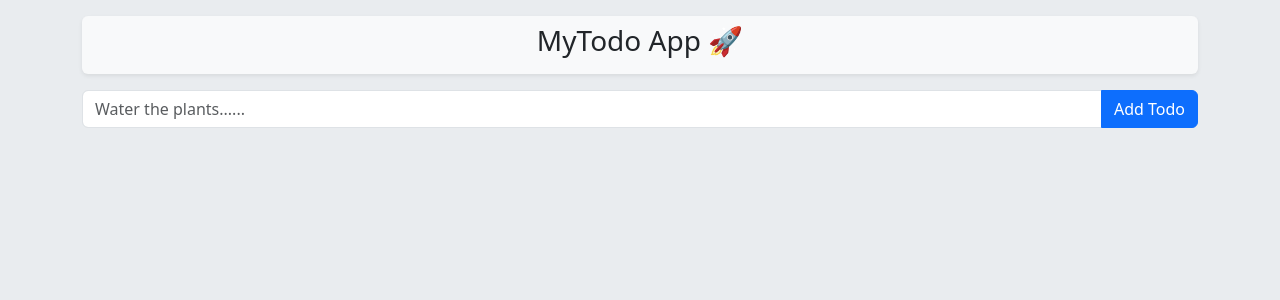
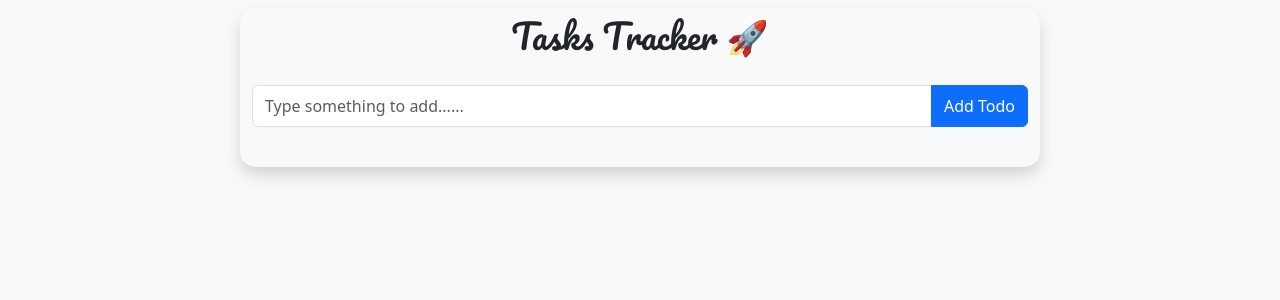
Before and after one commit to vamsi-tupakula/TasksTracker, a React (Create React App) app: page / in a window 1280 px wide. Shown: the top 300 px of the page. Built offline with nearby package versions, Linux system fonts and the light colour scheme.

Commit message:
website UI and fonts changed...

```diff
--- a/public/index.html
+++ b/public/index.html
@@ -2,7 +2,7 @@
 <html lang="en">
   <head>
     <meta charset="utf-8" />
-    <link rel="icon" href="%PUBLIC_URL%/favicon.ico" />
+    <link rel="icon" href="fav.png" />
     <meta name="viewport" content="width=device-width, initial-scale=1" />
     <meta name="theme-color" content="#000000" />
     <meta
@@ -24,7 +24,7 @@
       work correctly both with client-side routing and a non-root public URL.
       Learn how to configure a non-root public URL by running `npm run build`.
     -->
-    <title>React App</title>
+    <title>Tasks Tracker</title>
     <link
       href="https://cdn.jsdelivr.net/npm/bootstrap@5.3.0-alpha3/dist/css/bootstrap.min.css"
       rel="stylesheet"
@@ -32,7 +32,7 @@
       crossorigin="anonymous"
     />
   </head>
-  <body class="bg-body-secondary py-3">
+  <body class="bg-light pt-2 pb-3">
     <noscript>You need to enable JavaScript to run this app.</noscript>
     <div id="root"></div>
     <!--
--- a/src/App.css
+++ b/src/App.css
@@ -1,3 +1,26 @@
+@import url("https://fonts.googleapis.com/css2?family=Pacifico&display=swap");
+@import url("https://fonts.googleapis.com/css2?family=Roboto&display=swap");
+@import url("https://fonts.googleapis.com/css2?family=Poppins&display=swap");
+
+.App {
+  width: 800px;
+  max-width: 100%;
+}
+
+.app-title {
+  font-family: "Pacifico", cursive;
+  font-size: 34px;
+}
+
+h5 {
+  font-family: "Poppins", sans-serif;
+  font-weight: 700;
+}
+
+li {
+  font-family: "Roboto", sans-serif;
+}
+
 p {
   margin: 0;
   display: flex;
--- a/src/App.js
+++ b/src/App.js
@@ -18,7 +18,7 @@ function App() {
   }, [tasks]);
 
   return (
-    <div className="container App">
+    <div className="container pb-4 shadow rounded-4 App">
       <Header />
       <InputForm tasks={tasks} setTasks={setTasks} />
       {tasks.length === 0 ? "" : <h5 className="my-3">🐎 Tasks to Complete</h5>}
--- a/src/components/Header.jsx
+++ b/src/components/Header.jsx
@@ -2,8 +2,8 @@ import React from "react";
 
 export default function Header() {
   return (
-    <div className="bg-body-tertiary mb-3 py-2 rounded shadow-sm">
-      <h3 className="text-center">MyTodo App 🚀</h3>
+    <div className="mb-3 pt-2 pb-1">
+      <h3 className="text-center app-title">Tasks Tracker 🚀</h3>
     </div>
   );
 }
--- a/src/components/InputForm.jsx
+++ b/src/components/InputForm.jsx
@@ -17,8 +17,8 @@ export default function InputForm(props) {
     <div className="input-group mb-3 w-4">
       <input
         type="text"
-        className="form-control"
-        placeholder="Water the plants......"
+        className="form-control py-2"
+        placeholder="Type something to add......"
         aria-label="todo"
         aria-describedby="button-addon2"
         value={todo}
--- a/src/index.css
+++ b/src/index.css
@@ -1,3 +1,7 @@
 body {
   margin: 0;
 }
+
+body *::selection {
+  background-color: rgba(169, 255, 167, 0.833);
+}
```
Also changed, not shown: public/fav.png (added).
